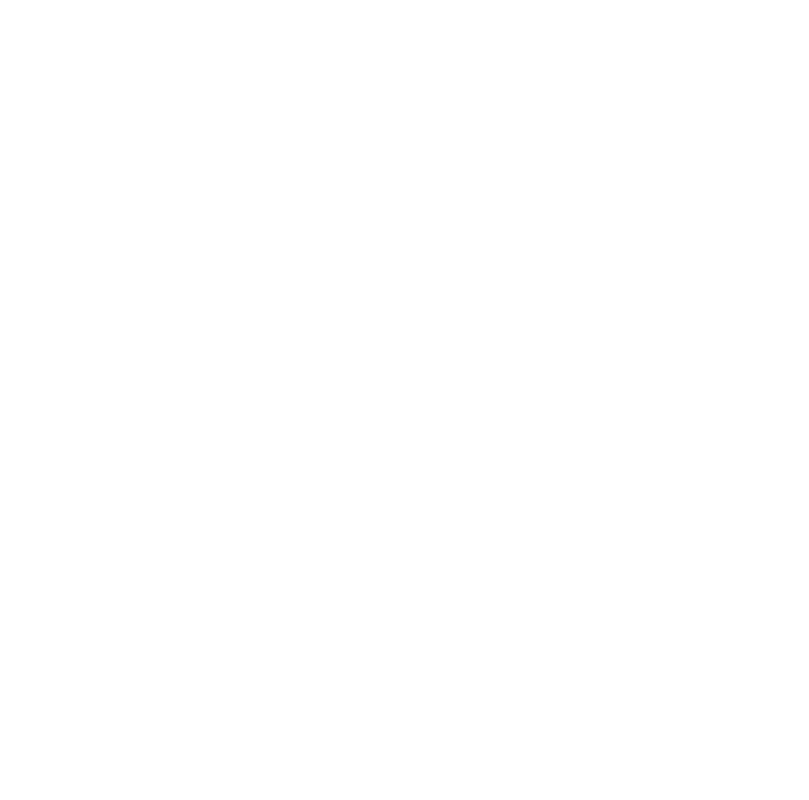
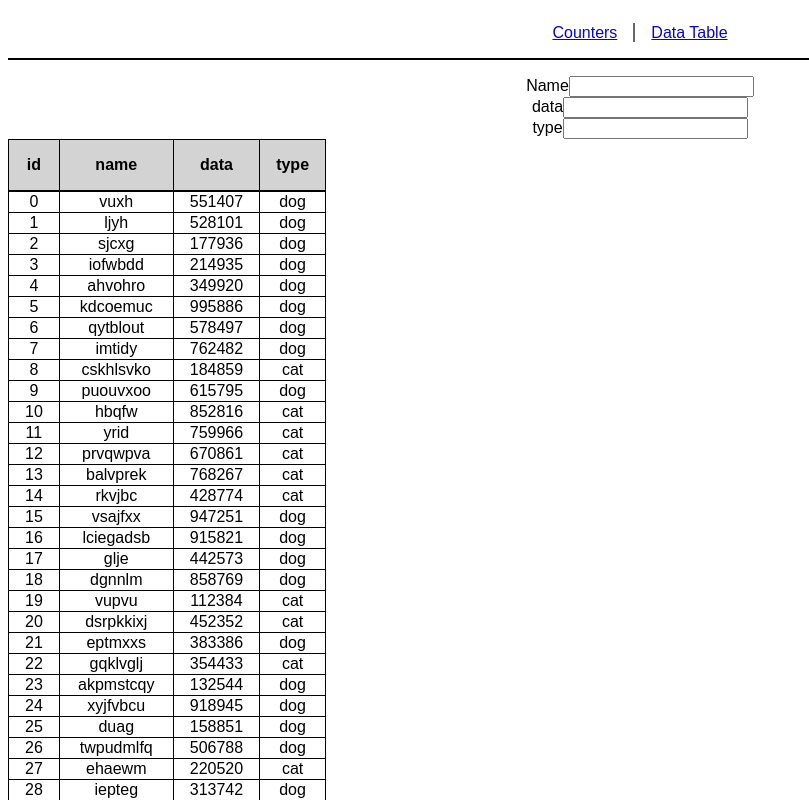
Before and after one commit to tuenut/reactContextExamples, a React (Create React App) app: page /#/data-table in a window 1280 px wide. Shown: the top 800 px of the page, without its empty margins (0-809 px from the left). Built offline with nearby package versions, Linux system fonts and the light colour scheme.

Commit message:
add data table with filters example

```diff
--- a/src/components/App/App.js
+++ b/src/components/App/App.js
@@ -1,6 +1,9 @@
 import React from "react";
 
+import {Switch, Route, Link} from "react-router-dom";
+
 import {CountersExample} from "../Counter";
+import {DataTableExample} from "../DataTable";
 
 
 export const App = () => {
@@ -8,7 +11,34 @@
 
   return (
     <div className="App">
+      <nav>
+        <Link to="counter">
+          Counters
+        </Link>
 
+        <div className="separator"></div>
+
+        <Link to="data-table">
+          Data Table
+        </Link>
+      </nav>
+
+      <main>
+        <Switch>
+          <Route
+            path={"/counter"}
+            exact={true}
+            name={"Counters Example"}
+            render={CountersExample}
+          />
+          <Route
+            path={"/data-table"}
+            exact={true}
+            name={"Data Table Example"}
+            render={DataTableExample}
+          />
+        </Switch>
+      </main>
     </div>
   );
 }
--- /dev/null
+++ b/src/components/DataTable/DataTable.js
@@ -0,0 +1,148 @@
+import React from "react";
+
+
+import {
+  withFiltersContext,
+  useFiltersContext
+} from "./FiltersContext";
+
+
+const TableHead = ({fields=[]}) => {
+
+  return (
+    <thead>
+    <tr>
+      {fields.map((field, idx) => (
+        <th key={idx}>
+          {field.name || field}
+        </th>
+      ))}
+      </tr>
+    </thead>
+  );
+}
+
+const TableBody = ({data=[], fields=[]}) => {
+
+  return (
+    <tbody>
+      {data.map((dataItem, idx) => (
+        <tr key={idx}>
+          {fields.map((field, idx) => (
+            <td key={idx}>
+              {dataItem[field]}
+            </td>
+          ))}
+        </tr>
+      ))}
+    </tbody>
+  );
+}
+
+const Filter = ({filterConfig}) => {
+  const [filtersState, dispatch] = useFiltersContext();
+
+  let filterLabel, filterField, filterType;
+
+  if (typeof filterConfig === "string") {
+    filterLabel = filterField = filterConfig;
+  } else {
+    ({
+      label: filterLabel,
+      field: filterField,
+      type: filterType
+    } = filterConfig);
+  }
+
+  if (!filterType) filterType = "text";
+
+  const inputId = `data-table-filter-field-${filterField}`;
+
+  const handleOnChange = (e) => dispatch({
+    type: filterField,
+    payload: e.target.value
+  });
+
+  return (
+    <div className={"data-table-filter"}>
+      <label htmlFor={inputId}>
+        {filterLabel}
+      </label>
+      <input
+        id={inputId}
+        type={filterType}
+        onChange={handleOnChange}
+        value={filtersState[filterField]}
+      />
+    </div>
+  )
+}
+
+const DataTableFilters = ({filters, data, changeDisplayedData}) => {
+  const [filtersState] = useFiltersContext();
+
+  React.useEffect(() => {
+    const activeFilters = Object.entries(filtersState)
+      .filter(([filterName, filterValue]) => {
+        if (filterName === "page" || filterName === "pageSize") {
+          return false;
+        } else if (!filterValue) {
+          return false;
+        } else {
+          return true;
+        }
+      });
+
+    const filteredData = activeFilters.length
+      ? data.filter((dataItem) => {
+          return activeFilters.every(([field, value]) =>
+            dataItem[field].toString().includes(value))
+        })
+      : data;
+
+    changeDisplayedData(filteredData);
+  }, [filtersState, data]);
+
+  return (
+    <div>
+      {filters.map((filter, idx) => (
+        <Filter key={idx} filterConfig={filter} />
+      ))}
+    </div>
+  )
+}
+
+
+export const DataTable = ({fields, data}) => {
+
+  return (
+    <div className={"data-table-container"}>
+      <table className={"data-table"}>
+        <TableHead fields={fields}/>
+        <TableBody data={data} fields={fields}/>
+      </table>
+    </div>
+  )
+};
+
+
+export const DataTableComposite = withFiltersContext(({fields, data, filters}) => {
+  const [displayedData, setDisplayedData] = React.useState(data);
+
+  return (
+    <div className={"data-table"}>
+      {filters.length && (
+        <DataTableFilters
+          filters={filters}
+          changeDisplayedData={setDisplayedData}
+          data={data}
+        />
+      )}
+
+      <DataTable data={displayedData} fields={fields}/>
+    </div>
+  )
+
+});
+
+export default DataTableComposite;
--- a/src/components/DataTable/FiltersContext.js
+++ b/src/components/DataTable/FiltersContext.js
@@ -1,7 +1,7 @@
 import React from "react";
 
 
-const defaultState = {
+const defaultFiltersState = {
   page: 0,
   pageSize: 25
 };
@@ -18,7 +18,7 @@
 export const setCounterTo = (value) =>
   ({type: CLEAR_FILTERS, payload: value});
 
-const reducer = (state, action) => {
+const filtersReducer = (state, action) => {
   switch (action.type) {
     case SET_PAGE:
       return ({
@@ -38,27 +38,33 @@
         counter: parseInt(action.payload)
       });
 
-    case RESET_COUNTER:
-      return ({
-        ...state,
-        counter: 0
-      })
-
     default:
-      return state;
+      if (action.type.toLowerCase() in state) {
+        return ({
+          ...state,
+          [action.type.toLowerCase()]: action.payload
+        });
+      } else {
+        return state;
+      }
   }
 }
 
 
-const Context = React.createContext();
+const FiltersContext = React.createContext();
 
-export const ContextProvider = (props) => {
+export const FiltersContextProvider = (props) => {
+  const customFilters = props.filters
+    ? Object.assign({}, ...props.filters.map((filter) =>
+        ({
+          [filter.field || filter]: filter.defaultValue || ""})
+      ))
+    : {};
+
   const [state, dispatch] = React.useReducer(
-    reducer,
-    createDefaultState(props.defaultCounter)
+    filtersReducer,
+    {...customFilters, ...defaultFiltersState}
   );
-
-  console.log({props});
 
   const value = React.useMemo(
     () => [state, dispatch],
@@ -66,13 +72,13 @@
   );
 
   return (
-    <Context.Provider value={value} {...props}/>
+    <FiltersContext.Provider value={value} {...props}/>
   );
 }
 
-export const useContext = () => React.useContext(Context);
-export const withContext = (Component) => ({defaultCounter, ...props}) => (
-  <ContextProvider defaultCounter={defaultCounter}>
+export const useFiltersContext = () => React.useContext(FiltersContext);
+export const withFiltersContext = (Component) => (props) => (
+  <FiltersContextProvider filters={props.filters}>
     <Component {...props}/>
-  </ContextProvider>
-)
+  </FiltersContextProvider>
+);
--- a/src/components/DataTable/data.js
+++ b/src/components/DataTable/data.js
@@ -7,7 +7,7 @@
       String.fromCharCode(random(122, 97))
     ).join("");
 
-export const data = Array(100).map((item, idx) => ({
+export const data = range(0, 100).map((item, idx) => ({
   id: idx,
   name: genString(random(10, 4)),
   data: random(999999, 100000),
--- a/src/components/DataTable/index.js
+++ b/src/components/DataTable/index.js
@@ -0,0 +1,28 @@
+import React from "react";
+
+import {data}  from "./data";
+import DataTable from "./DataTable";
+
+
+// console.debug({data});
+
+const FIELDS = ["id", "name", "data", "type"];
+const FILTERED_FIELDS = [
+  {
+    label: "Name",
+    field: "name",
+    defaultValue: ""
+  }, "data", "type"];
+
+export const DataTableExample = () => {
+
+  return (
+    <div>
+      <DataTable
+        fields={FIELDS}
+        data={data}
+        filters={FILTERED_FIELDS}
+      />
+    </div>
+  )
+}
--- a/src/index.js
+++ b/src/index.js
@@ -1,5 +1,6 @@
 import { StrictMode } from "react";
 import ReactDOM from "react-dom";
+import { HashRouter} from "react-router-dom";
 
 import "./styles.css";
 
@@ -9,7 +10,9 @@
 const rootElement = document.getElementById("root");
 ReactDOM.render(
   <StrictMode>
-    <App />
+    <HashRouter>
+      <App />
+    </HashRouter>
   </StrictMode>,
   rootElement
 );
--- a/src/styles.css
+++ b/src/styles.css
@@ -2,3 +2,41 @@
   font-family: sans-serif;
   text-align: center;
 }
+
+
+nav {
+  padding: 1rem;
+  margin-bottom: 1rem;
+  border-bottom: 2px black solid;
+}
+
+nav > a {
+  margin: 1rem;
+}
+
+div.separator {
+  display: inline;
+  border: 1px dimgrey solid;
+}
+
+table.data-table {
+  border: 1px black solid;
+  border-collapse: collapse;
+}
+
+table.data-table > thead {
+  font-weight: bold;
+  background-color: lightgrey;
+}
+
+table.data-table > thead > tr > th {
+  border: 1px black solid;
+  border-bottom: 2px black solid;
+  padding: 1rem;
+}
+
+table.data-table > tbody > tr > td {
+  border: 1px black solid;
+  padding-left: 1rem;
+  padding-right: 1rem;
+}
```
Also changed, not shown: package.json (+11 -2 lines), 1 other file (tests, documents, lock files or other folders).
